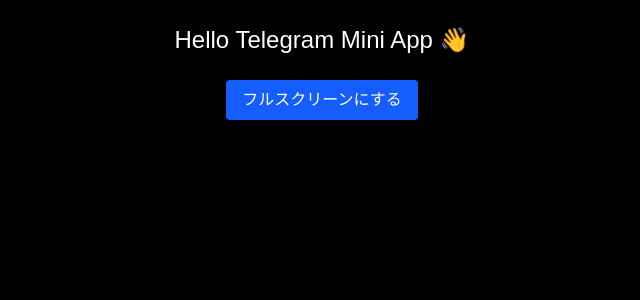
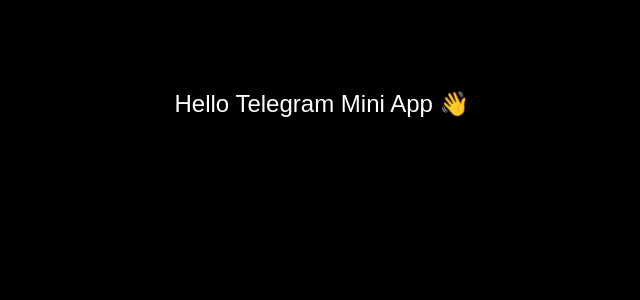
Before and after one commit to KonPay08/telegram-mini-app, a Next.js app: page / in a window 1280 px wide. Shown: the top 300 px of the page, without its empty margins (318-958 px from the left). Built offline with nearby package versions, Linux system fonts and the light colour scheme.

Commit message:
update: Telegramヘッダーを透過する

```diff
--- a/src/app/page.tsx
+++ b/src/app/page.tsx
@@ -1,40 +1,37 @@
-/* eslint-disable @typescript-eslint/no-explicit-any */
 'use client'
 
-import { useEffect } from 'react'
+import { useEffect, useState } from 'react'
 
 export default function Home() {
+  const [headerVisible, setHeaderVisible] = useState(false)
+
   useEffect(() => {
     const tg = window.Telegram?.WebApp
     if (!tg) return
 
     tg.ready()
     tg.expand()
+    tg.setHeaderColor('bg_color')
+
+    // 0.5秒後に自作ヘッダーを表示（Telegramヘッダーとの切り替え感を演出）
+    const timeout = setTimeout(() => setHeaderVisible(true), 500)
+    return () => clearTimeout(timeout)
   }, [])
-
-  const handleFullscreen = () => {
-    const el = document.documentElement
-    if (el.requestFullscreen) {
-      el.requestFullscreen()
-    } else if ((el as any).webkitRequestFullscreen) {
-      (el as any).webkitRequestFullscreen()
-    } else if ((el as any).mozRequestFullScreen) {
-      (el as any).mozRequestFullScreen()
-    } else if ((el as any).msRequestFullscreen) {
-      (el as any).msRequestFullscreen()
-    }
-  }
 
   return (
     <main className="min-h-screen bg-black text-white p-6 text-center">
-      <h1 className="text-2xl mb-6">Hello Telegram Mini App 👋</h1>
+      {/* 疑似ヘッダーを遅延表示 */}
+      <div
+        className="fixed top-0 left-0 w-full h-12 bg-black text-white flex items-center justify-between px-4 z-50 transition-opacity duration-500"
+        style={{ opacity: headerVisible ? 1 : 0 }}
+      >
+        <span className="text-sm">Hamster Fight Club</span>
+        <button onClick={() => window.Telegram.WebApp.close()} className="text-sm">✕</button>
+      </div>
 
-      <button
-        onClick={handleFullscreen}
-        className="bg-blue-600 text-white py-2 px-4 rounded mb-4"
-      >
-        フルスクリーンにする
-      </button>
+      <div className="pt-16">
+        <h1 className="text-2xl mb-6">Hello Telegram Mini App 👋</h1>
+      </div>
     </main>
   )
 }
--- a/src/types/telegram.d.ts
+++ b/src/types/telegram.d.ts
@@ -1,5 +1,4 @@
 /* eslint-disable @typescript-eslint/no-explicit-any */
-// src/types/telegram.d.ts
 export {}
 
 declare global {
@@ -36,6 +35,7 @@ declare global {
     close(): void;
     sendData(data: string): void;
     ready(): void;
+    setHeaderColor(colorKey: 'bg_color' | 'secondary_bg_color' | 'button_color'): void;
   }
 
   interface Window {
```
